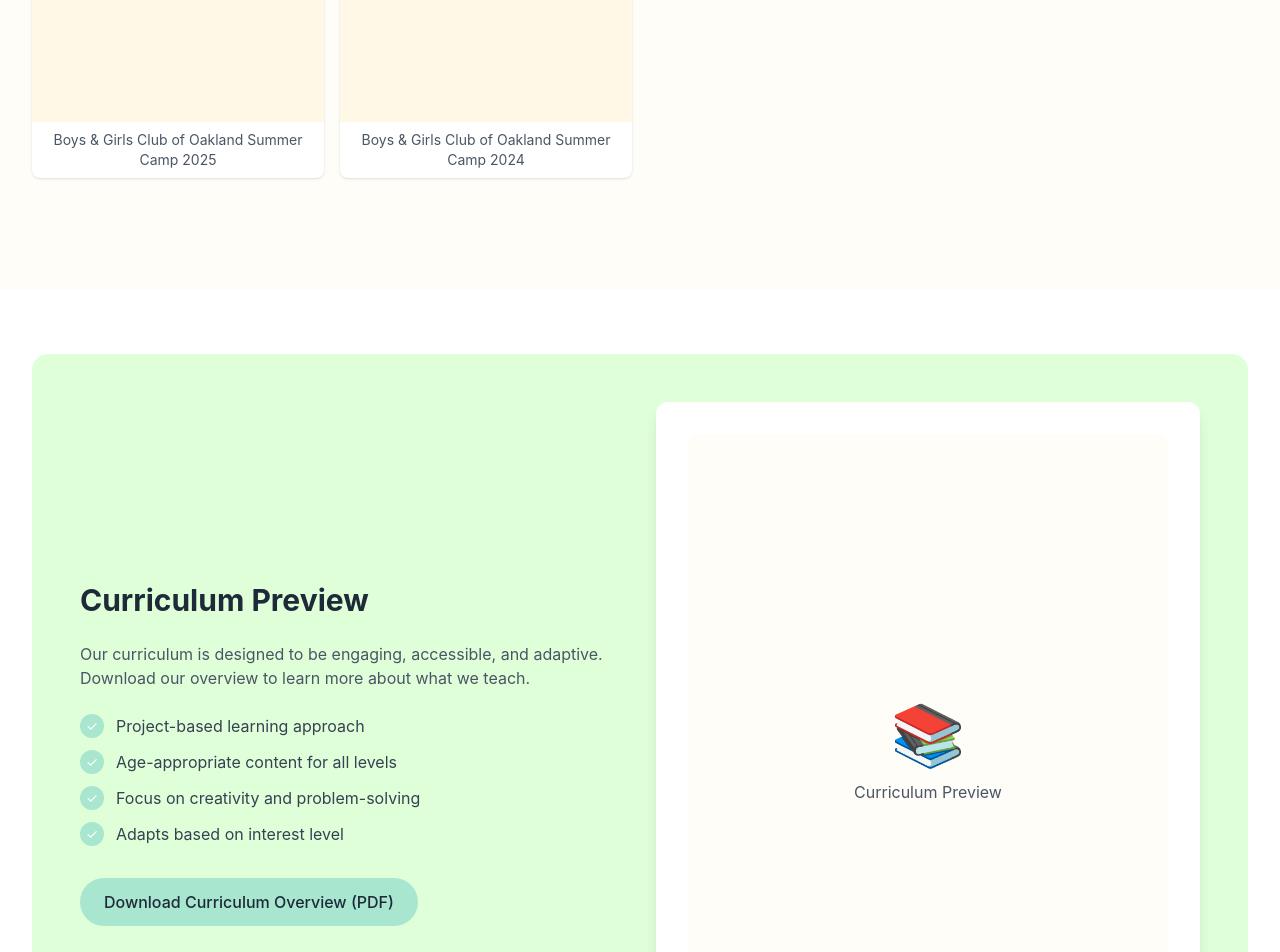
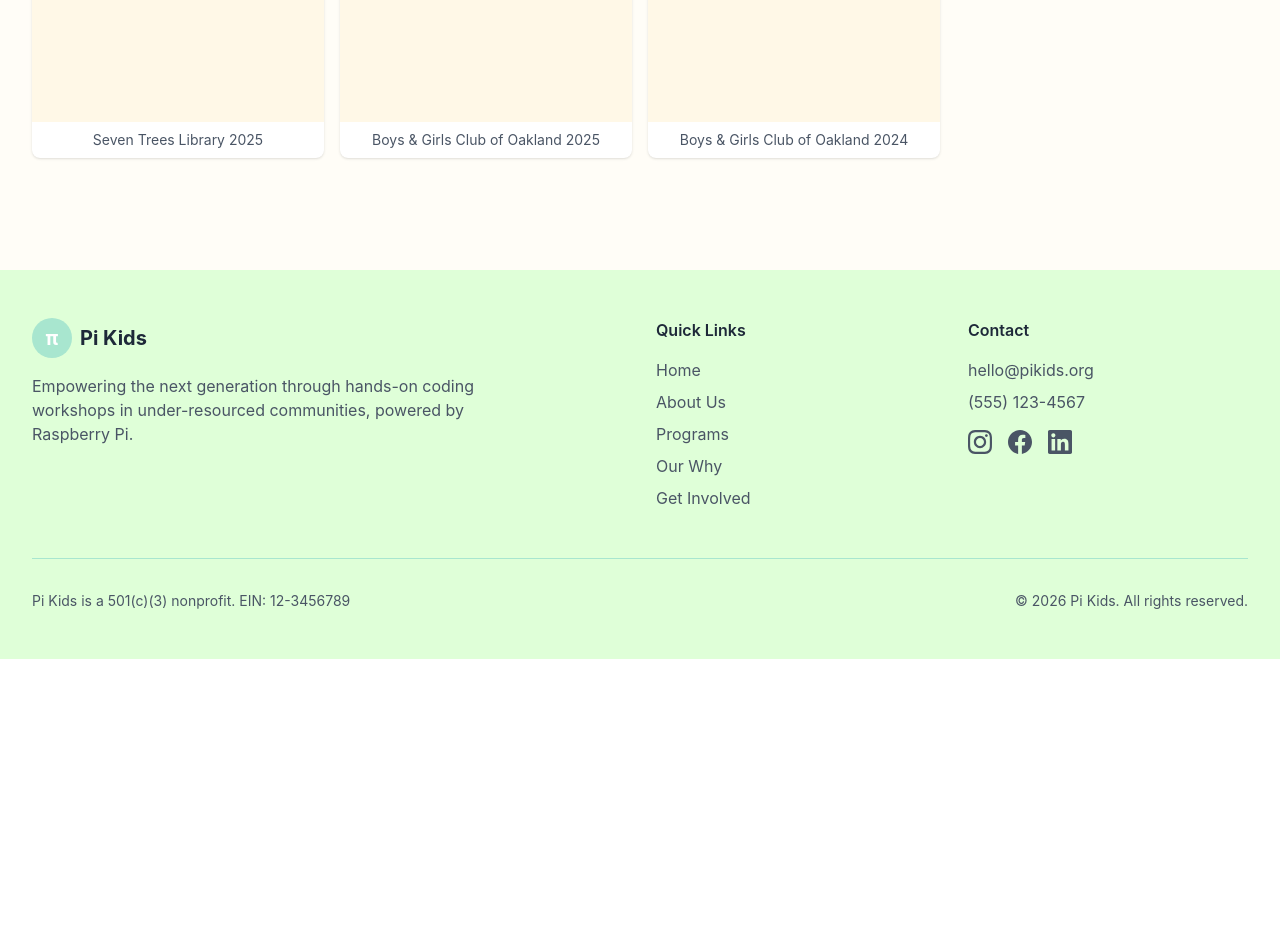
Before and after one commit to zCranking/pikids, a Next.js app: page /programs in a window 1280 px wide. Shown: the part 1320-2272 px from the top of the page. After the commit the page ends 1979 px from the top, so only its background shows below. Built offline with nearby package versions, Linux system fonts and the light colour scheme.

Commit message:
Your commit message

```diff
--- a/app/our-why/page.tsx
+++ b/app/our-why/page.tsx
@@ -107,22 +107,12 @@ export default function OurWhyPage() {
             Our Solution
           </h2>
 
-          <div className="grid md:grid-cols-2 gap-12 items-center mb-12">
-            <div className="order-2 md:order-1">
-              <div className="bg-white rounded-2xl p-8 shadow-lg">
-                <div className="aspect-video bg-pastel-cream rounded-lg flex items-center justify-center">
-                  <div className="text-center">
-                    <span className="text-6xl">🌟</span>
-                    <p className="mt-4 text-gray-600">Hands-on learning in action</p>
-                  </div>
-                </div>
-              </div>
-            </div>
-            <div className="order-1 md:order-2">
+          <div className="max-w-3xl mx-auto mb-12">
+            <div className="text-center">
               <h3 className="text-2xl font-semibold text-gray-800 mb-6">
                 What Makes Pi Kids Different
               </h3>
-              <ul className="space-y-4">
+              <ul className="space-y-4 inline-block text-left">
                 <SolutionPoint
                   title="Accessibility First"
                   description="Free workshops in community spaces where kids already go."
--- a/app/programs/page.tsx
+++ b/app/programs/page.tsx
@@ -58,48 +58,9 @@ export default function ProgramsPage() {
               Photo Gallery
             </h3>
             <div className="grid grid-cols-2 md:grid-cols-4 gap-4">
-              <GalleryImage caption="Boys & Girls Club of Oakland Summer Camp 2025" />
-              <GalleryImage caption="Boys & Girls Club of Oakland Summer Camp 2024" />
-            </div>
-          </div>
-        </div>
-      </section>
-
-      {/* Curriculum Preview
-        - Purpose: Explain pedagogy and share downloadable overview.
-        - Note: Replace placeholder with real download link.
-      */}
-      <section className="py-16 bg-white">
-        <div className="max-w-7xl mx-auto px-4 sm:px-6 lg:px-8">
-          <div className="bg-pastel-green-light rounded-2xl p-8 md:p-12">
-            <div className="grid md:grid-cols-2 gap-8 items-center">
-              <div>
-                <h2 className="text-3xl font-bold text-gray-800 mb-6">
-                  Curriculum Preview
-                </h2>
-                <p className="text-gray-600 mb-6">
-                  Our curriculum is designed to be engaging, accessible, and
-                  adaptive. Download our overview to learn more about what we
-                  teach.
-                </p>
-                <ul className="space-y-3 mb-8">
-                  <CurriculumPoint text="Project-based learning approach" />
-                  <CurriculumPoint text="Age-appropriate content for all levels" />
-                  <CurriculumPoint text="Focus on creativity and problem-solving" />
-                  <CurriculumPoint text="Adapts based on interest level" />
-                </ul>
-                <Button href="#" variant="primary">
-                  Download Curriculum Overview (PDF)
-                </Button>
-              </div>
-              <div className="bg-white rounded-xl p-8 shadow-lg">
-                <div className="aspect-[3/4] bg-pastel-cream rounded-lg flex items-center justify-center">
-                  <div className="text-center">
-                    <span className="text-6xl">📚</span>
-                    <p className="mt-4 text-gray-600">Curriculum Preview</p>
-                  </div>
-                </div>
-              </div>
+              <GalleryImage caption="Seven Trees Library 2025" />
+              <GalleryImage caption="Boys & Girls Club of Oakland 2025" />
+              <GalleryImage caption="Boys & Girls Club of Oakland 2024" />
             </div>
           </div>
         </div>
```
